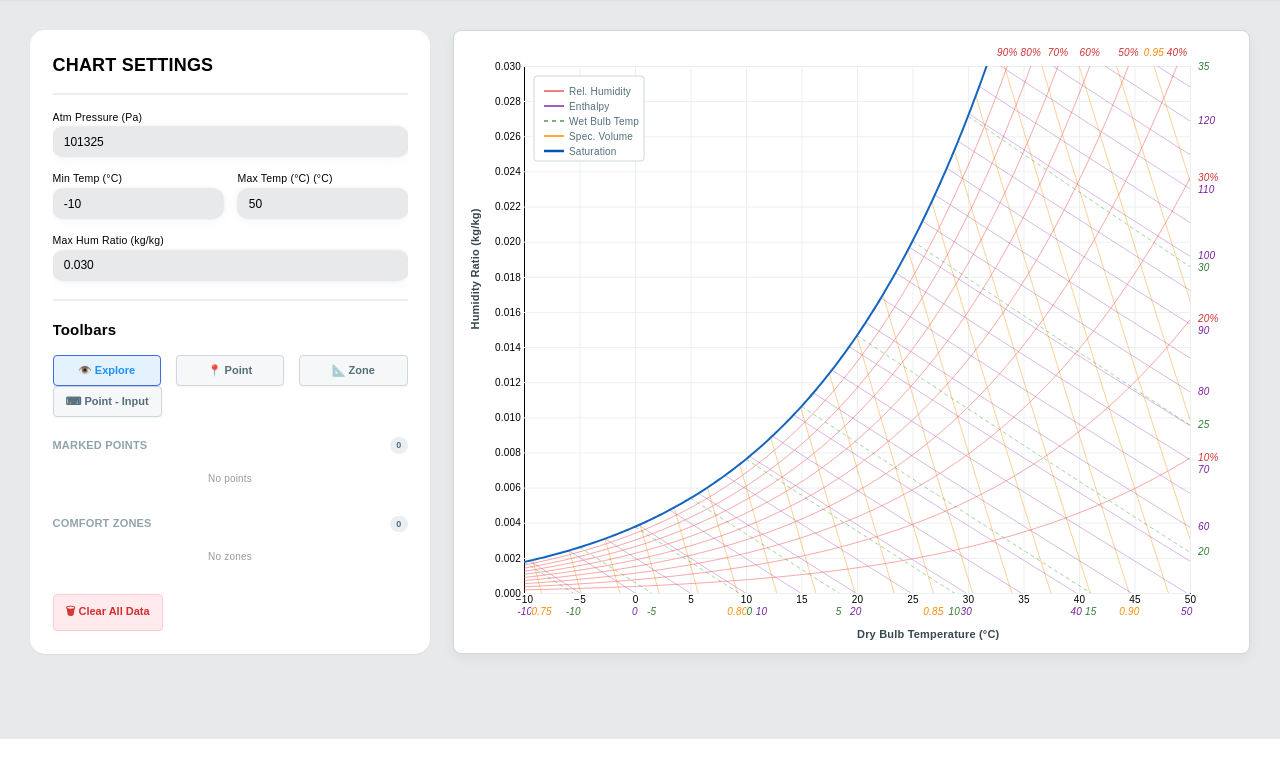
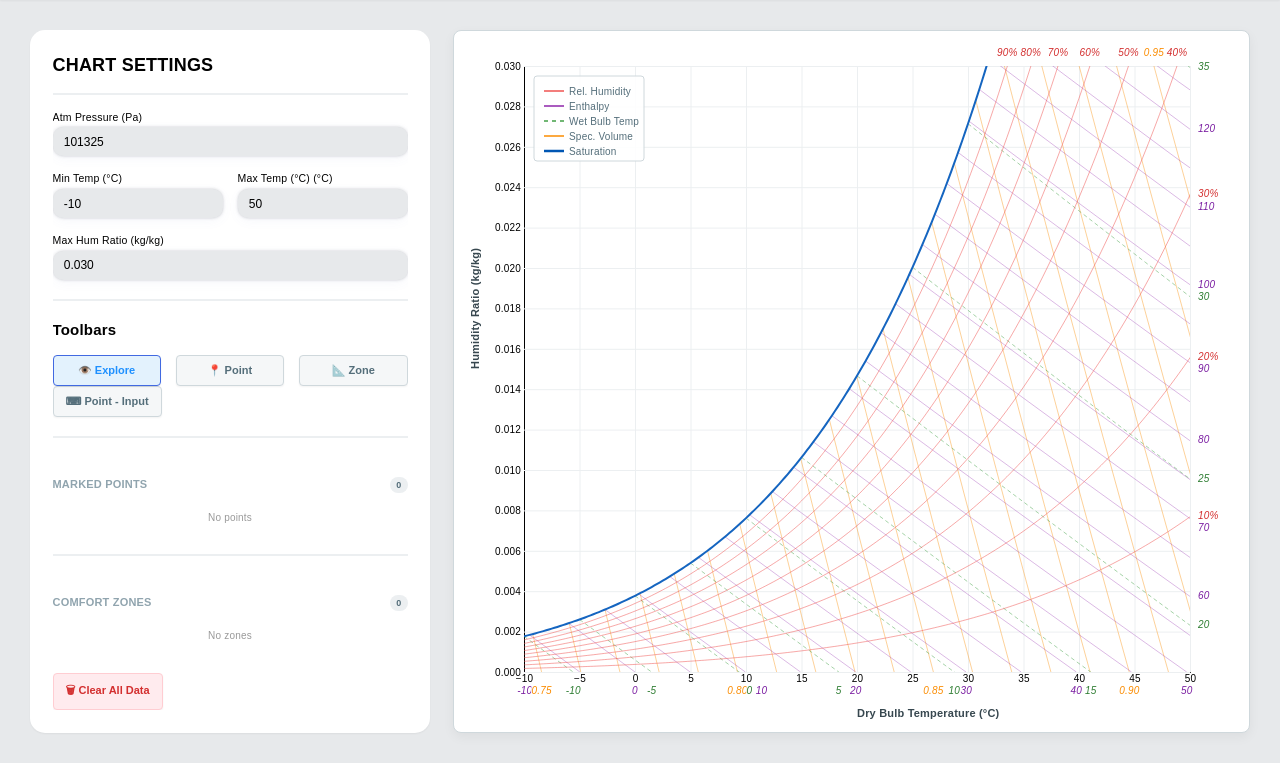
Before and after one commit to OzikPutraJarwo/App, a PHP site: page /psychrometric-mollier/index.html in a window 1280 px wide. Shown: the part 61-824 px from the top of the page. Before the commit the page ends 800 px from the top, so only its background shows below. Run offline with PHP 8.4, Linux system fonts and the light colour scheme; some libraries are stand-ins or nearby versions; some web fonts are replaced.

Commit message:
PsychroMol - Redesign 2

```diff
--- a/psychrometric-mollier/index.html
+++ b/psychrometric-mollier/index.html
@@ -187,7 +187,7 @@
 
                   <div class="modal-footer">
                     <!-- <button class="tool-btn" onclick="closeModal('manualModal')">Cancel</button> -->
-                    <button class="tool-btn btn-primary" onclick="submitManualInput()">Add</button>
+                    <button class="tool-btn btn-primary" onclick="submitManualInput('zone')">Add</button>
                   </div>
                 </div>
               </div>
@@ -225,14 +225,17 @@
 
             </div>
 
-            <div class="section-title">MARKED POINTS <span class="count-badge" id="count-points">0</span></div>
-            <div id="list-points"></div>
+            <div class="marked-point">
+              <div class="section-title">MARKED POINTS <span class="count-badge" id="count-points">0</span></div>
+              <div id="list-points"></div>
+            </div>
 
-            <div class="section-title">COMFORT ZONES <span class="count-badge" id="count-zones">0</span></div>
-            <div id="list-zones"></div>
+            <div class="comfort-zone">
+              <div class="section-title">COMFORT ZONES <span class="count-badge" id="count-zones">0</span></div>
+              <div id="list-zones"></div>
+            </div>
 
-            <button class="tool-btn btn-danger" onclick="clearAllData()" style="margin-top:20px;">🗑
-              Clear All Data</button>
+            <button class="tool-btn btn-danger" onclick="clearAllData()" style="margin-top:20px;">🗑 Clear All Data</button>
           </div>
         </div>
 
--- a/psychrometric-mollier/script.js
+++ b/psychrometric-mollier/script.js
@@ -454,8 +454,8 @@ function updateZonePtCount() {
 }
 
 // --- MANUAL INPUT HANDLER ---
-function openManualModal(target) {
-  State.targetForManual = target;
+function openManualModal(target, target2) {
+  State.targetForManual = target2;
   // document.getElementById("modalTitle").innerText =
   //   target === "point" ? "Add Manual Point" : "Add Zone Vertex";
   // document.getElementById("manualModal").style.display = "flex";
@@ -465,7 +465,8 @@ function closeModal(id) {
   document.getElementById(id).style.display = "none";
 }
 
-function submitManualInput() {
+function submitManualInput(target) {
+  State.targetForManual = target;
   const p1Type = document.getElementById("p1Type").value;
   const p1Val = parseFloat(document.getElementById("p1Val").value);
   const p2Type = document.getElementById("p2Type").value;
@@ -496,7 +497,7 @@ function submitManualInput() {
     updateZonePtCount();
     drawChart();
   }
-  closeModal("manualModal");
+  // closeModal("manualModal");
 }
 
 // --- LIST & CRUD ---
--- a/psychrometric-mollier/style.css
+++ b/psychrometric-mollier/style.css
@@ -145,6 +145,12 @@ input:focus {
 }
 
 /* LIST ITEMS (Points & Zones) */
+
+.marked-point, .comfort-zone {
+  border-top: 2px solid #eceff1;
+  padding-top: 1.25rem;
+  margin-top: 1.25rem;
+}
 
 .section-title {
   font-size: 11px;
```
